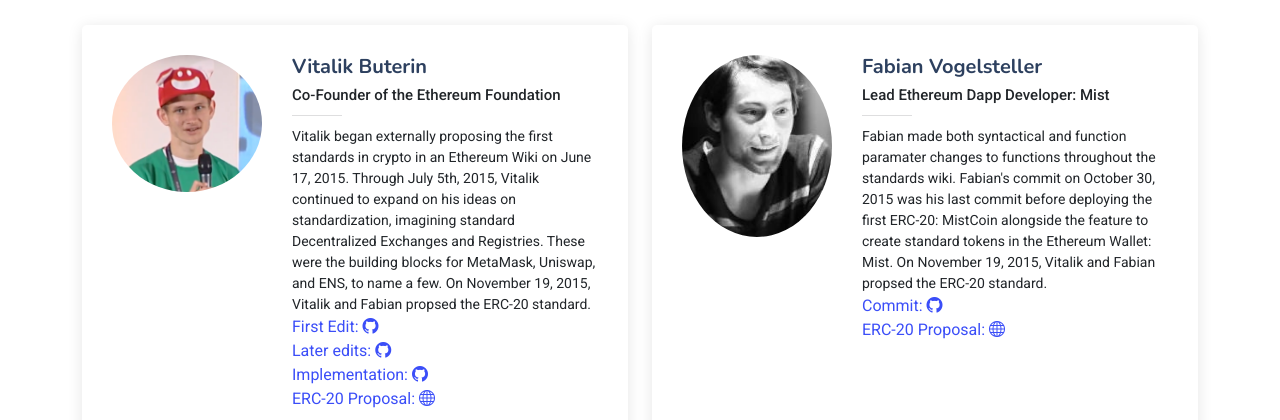
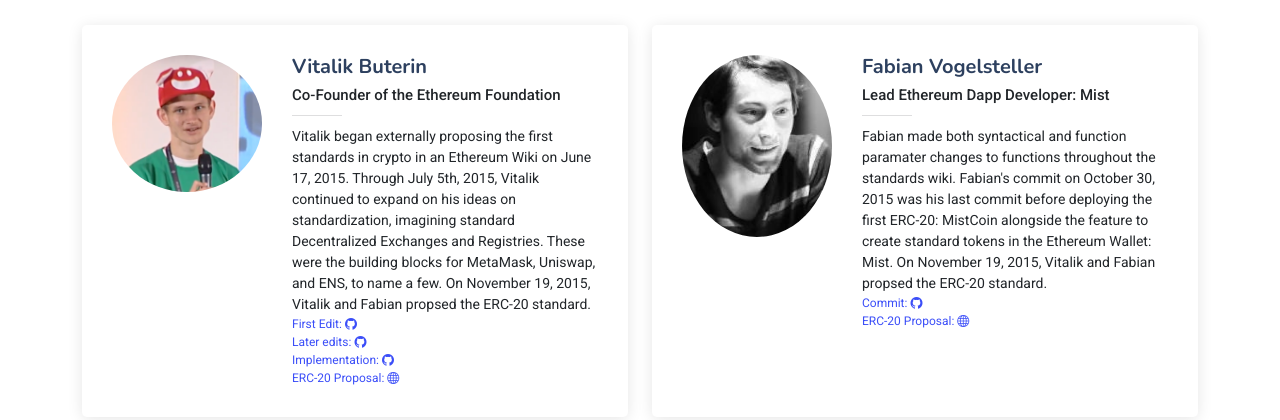
Before and after one commit to cartoonitunes/mistcoin-website, a Flask app: page / in a window 1280 px wide. Shown: the part 6080-6500 px from the top of the page. Run offline with Flask 3, Linux system fonts and the light colour scheme; some libraries are stand-ins or nearby versions.

Commit message:
fix link size

```diff
--- a/templates/index.html
+++ b/templates/index.html
@@ -595,7 +595,7 @@
             <h4>Vitalik Buterin</h4>
             <span>Co-Founder of the Ethereum Foundation</span>
             <p>Vitalik began externally proposing the first standards in crypto in an Ethereum Wiki on June 17, 2015. Through July 5th, 2015, Vitalik continued to expand on his ideas on standardization, imagining standard Decentralized Exchanges and Registries. These were the building blocks for MetaMask, Uniswap, and ENS, to name a few. On November 19, 2015, Vitalik and Fabian propsed the ERC-20 standard.</p>
-            <div class="socials">
+            <div class="socials" style="font-size: 12px;">
               <a href="https://github.com/ethereum/wiki/wiki/Standardized_Contract_APIs/748c9b0a7f459ed5754420b6368bdd536bc4bdc4">First Edit: <i class="bi bi-github"></i></a><br />
               <a href="https://github.com/ethereum/wiki/wiki/Standardized_Contract_APIs/_history?page=2">Later edits: <i class="bi bi-github"></i></a><br />
               <a href="https://github.com/ethereum/dapp-bin/blob/master/standardized_contract_apis/currency.sol">Implementation: <i class="bi bi-github"></i></a><br />
@@ -612,7 +612,7 @@
             <h4>Fabian Vogelsteller</h4>
             <span>Lead Ethereum Dapp Developer: Mist</span>
             <p>Fabian made both syntactical and function paramater changes to functions throughout the standards wiki. Fabian's commit on October 30, 2015 was his last commit before deploying the first ERC-20: MistCoin alongside the feature to create standard tokens in the Ethereum Wallet: Mist. On November 19, 2015, Vitalik and Fabian propsed the ERC-20 standard.</p>
-            <div class="socials">
+            <div class="socials" style="font-size: 12px;">
               <a href="https://github.com/ethereum/wiki/wiki/Standardized_Contract_APIs/c12d533a9993b058bf891a1d0780a21742b7ec0f">Commit: <i class="bi bi-github"></i></a><br />
               <a href="https://eips.ethereum.org/EIPS/eip-20">ERC-20 Proposal: <i class="bi bi-globe"></i></a>
             </div>
@@ -627,7 +627,7 @@
             <h4>Gavin Wood</h4>
             <span>Co-Founder of the Ethereum Foundation</span>
             <p>Gavin's work is replete throughout Ethereum repositories, but perhaps none so clear in his connection to coin standards as his implementation of GavCoin on February 19th, 2015.</p>
-            <div class="socials">
+            <div class="socials" style="font-size: 12px;">
               <a href="https://github.com/ethereum/dapp-bin/blob/1b7702dfd1e273ed7c7520b21d6c67b53d407170/coin/coin.sol">Commit: <i class="bi bi-github"></i></a><br />
               <a href="https://github.com/ethereum/dapp-bin/blob/1b7702dfd1e273ed7c7520b21d6c67b53d407170/coin/gavcoin.png">GavCoin Logo: <i class="bi bi-github"></i></a>
             </div>
@@ -642,7 +642,7 @@
             <h4>Simon de la Rouviere</h4>
             <span>ERC-20 Standard Contributor</span>
             <p>Simon made several improvements to the ERC-20 standard, renaming 'sendCoin', 'sendCoinFrom', and 'disapprove' to the familiar 'transfer', 'transferFrom', and 'unapprove'. While working for ConsenSys, Simon gave a talk at Ethereum's Devcon 1 on token standard, worth a watch!</p>
-            <div class="socials">
+            <div class="socials" style="font-size: 12px;">
               <a href="https://github.com/ethereum/wiki/wiki/Standardized_Contract_APIs/9721a6be9f6207629d0c58f349aa90ce5890cd13">Latest Commit: <i class="bi bi-github"></i></a><br />
               <a href="https://www.youtube.com/watch?v=kE5oGw8oKsY&list=PLJqWcTqh_zKHQUFX4IaVjWjfT2tbS4NVk">Devcon 1 Talk: <i class="bi bi-youtube"></i></a>
             </div>
```
